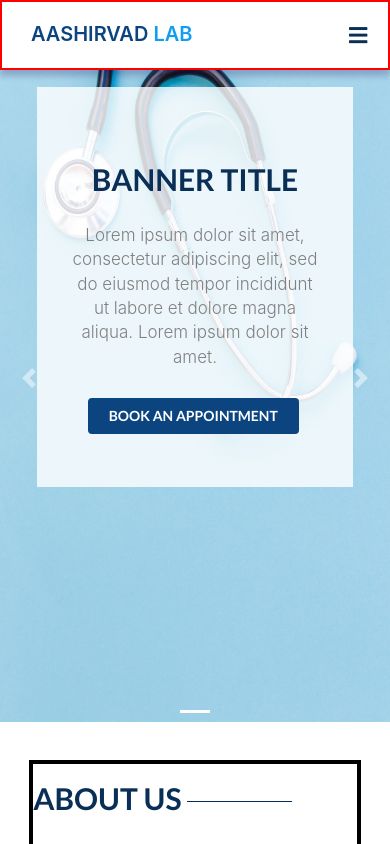
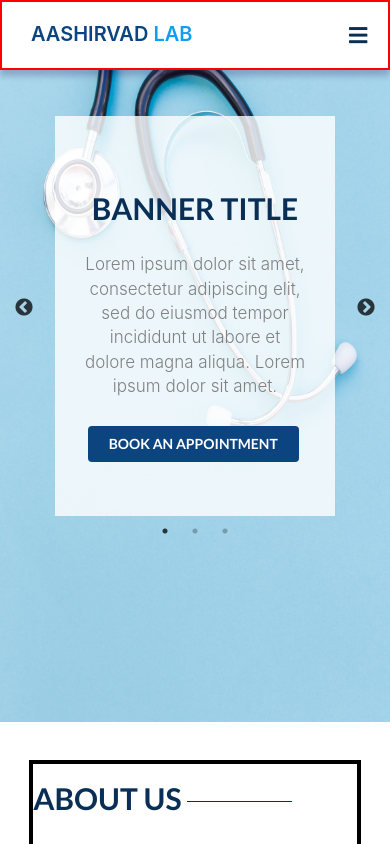
Before and after one commit to RohitGeddam-tech/Aashirvad, a React (Create React App) app: page / in a window 390 px wide. Shown: the top 844 px of the page. Built offline with nearby package versions, Linux system fonts and the light colour scheme.

Commit message:
latest commit

```diff
--- a/src/Components/CSS/Footer.css
+++ b/src/Components/CSS/Footer.css
@@ -75,7 +75,8 @@
 .lastrectangle{
     width: 100%;
     height: 15px;
-    margin-top: 15px;
+    margin-top: 25px;
+    margin-bottom: 20px;
     display: flex;
     align-items: center;
     justify-content: center;
--- a/src/Components/CSS/Header.css
+++ b/src/Components/CSS/Header.css
@@ -40,6 +40,7 @@ header{
   .ui.menu a.item:hover{
     color: #0c4480 !important;
   }
+
 
   .ui.menu a.item{
     text-transform: uppercase;
--- a/src/Components/CSS/Offers.css
+++ b/src/Components/CSS/Offers.css
@@ -34,7 +34,7 @@
 .deskoffersmobpic{
     display: inline-block;
     position: relative;
-    margin-left: 30px;
+    margin-left: 40px;
     box-sizing: border-box;
     border-radius: 5px;
     width: 230px;
--- a/src/Components/Header.js
+++ b/src/Components/Header.js
@@ -35,7 +35,7 @@ const MobileList =()=>{
                 {isActive ? <i className='big x icon'></i> : <i className='large bars icon'></i>}
             </a>
             {isActive && <div className='navbtn'>
-                <a className='item itemname' style={{color: 'rgba(123, 127, 140, 0.5)' }}> About Us</a>
+                <a className='item itemname' style={{color: 'rgba(123, 127, 140, 0.5)'}}> About Us</a>
                 <a className='item itemname' style={{color: 'rgba(123, 127, 140, 0.5)'}}> Services</a>
                 <a className='item itemname' style={{color: 'rgba(123, 127, 140, 0.5)'}}> Pathological Equipments</a>
                 <a className='item itemname' style={{color: 'rgba(123, 127, 140, 0.5)'}}> Contact Us</a>
--- a/src/Components/Home.js
+++ b/src/Components/Home.js
@@ -4,7 +4,7 @@ import './CSS/Home.css';
 import cover from './Photos/cover1.jpg';
 import cover2 from './Photos/cover2.jpg';
 import Carousel from 'react-bootstrap/Carousel';
-
+import HomeSlide from "./HomeSlide";
 
 
 const List = () => {
@@ -22,7 +22,6 @@ const List = () => {
         </div>
     )
 }
-
 
 const MobList = () => {
     return (
@@ -69,7 +68,7 @@ const Home = () => {
                     <img className='firstimg' src={cover2} />
                     </div>
                     : <MobList />}
-                {isMobile ? <Mobile /> : <List />}
+                {isMobile ? <HomeSlide /> : <List />}
 
         </div>
     )
--- /dev/null
+++ b/src/Components/HomeSlide.js
@@ -0,0 +1,59 @@
+import React, { Component } from "react";
+import Slider from "react-slick";
+
+export default class SimpleSlider extends Component {
+  render() {
+    const settings = {
+      dots: true,
+      infinite: true,
+      speed: 500,
+      slidesToShow: 1,
+      slidesToScroll: 1
+    };
+    return (
+      <div style={{width:'80%', position:'absolute', marginTop:'100px', marginLeft:'10%'}}>
+        <Slider {...settings}>
+          <div>
+            <div className='mobdet'>
+                <h3 className='mobh'>Banner Title</h3>
+                <div className='mobdata'>
+                    <p className='lead mobp'>
+                        Lorem ipsum dolor sit amet, consectetur adipiscing elit, sed do eiusmod tempor incididunt ut labore et dolore magna aliqua. Lorem ipsum dolor sit amet.
+                    </p>
+                    <div className='item mobbutton'>
+                        <button className='ui button'>BOOK AN APPOINTMENT</button>
+                    </div>
+                </div>
+            </div>
+          </div>
+          <div>
+            <div className='mobdet'>
+                <h3 className='mobh'>Banner Title</h3>
+                <div className='mobdata'>
+                    <p className='lead mobp'>
+                        Lorem ipsum dolor sit amet, consectetur adipiscing elit, sed do eiusmod tempor incididunt ut labore et dolore magna aliqua. Lorem ipsum dolor sit amet.
+                    </p>
+                    <div className='item mobbutton'>
+                        <button className='ui button'>BOOK AN APPOINTMENT</button>
+                    </div>
+                </div>
+            </div>
+          </div>
+          <div>
+            <div className='mobdet'>
+                <h3 className='mobh'>Banner Title</h3>
+                <div className='mobdata'>
+                    <p className='lead mobp'>
+                        Lorem ipsum dolor sit amet, consectetur adipiscing elit, sed do eiusmod tempor incididunt ut labore et dolore magna aliqua. Lorem ipsum dolor sit amet.
+                    </p>
+                    <div className='item mobbutton'>
+                        <button className='ui button'>BOOK AN APPOINTMENT</button>
+                    </div>
+                </div>
+            </div>
+          </div>
+        </Slider>
+      </div>
+    );
+  }
+}
```
